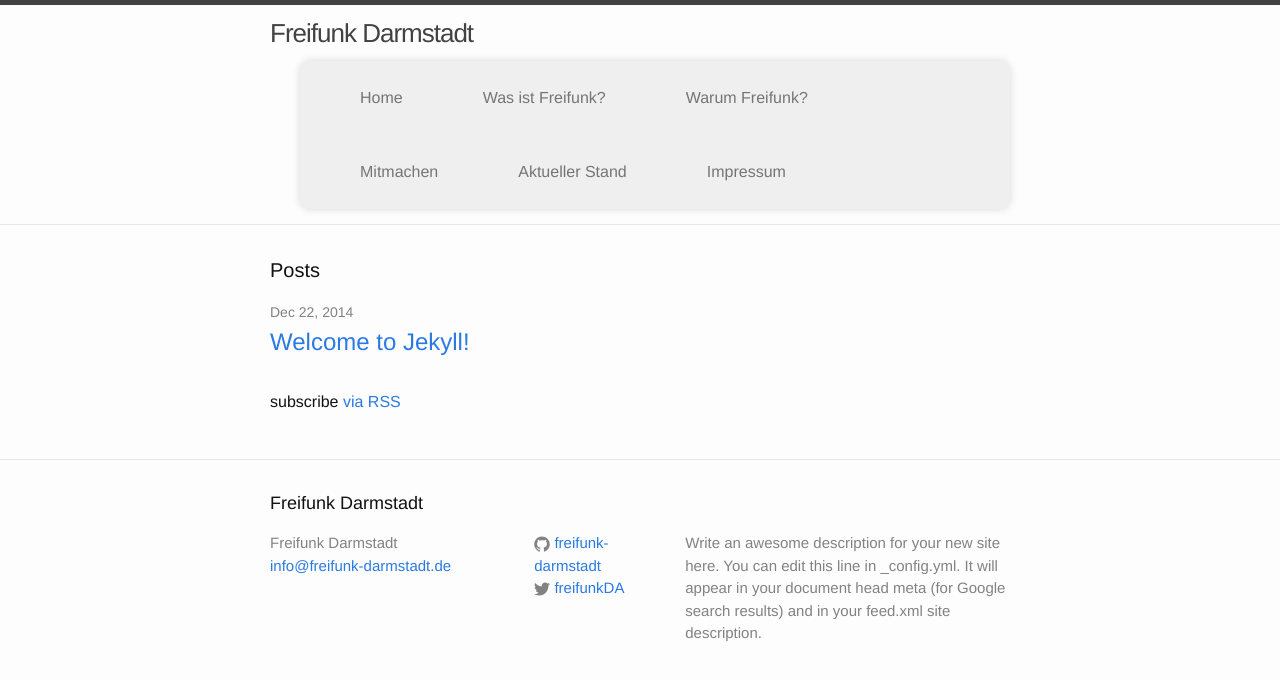
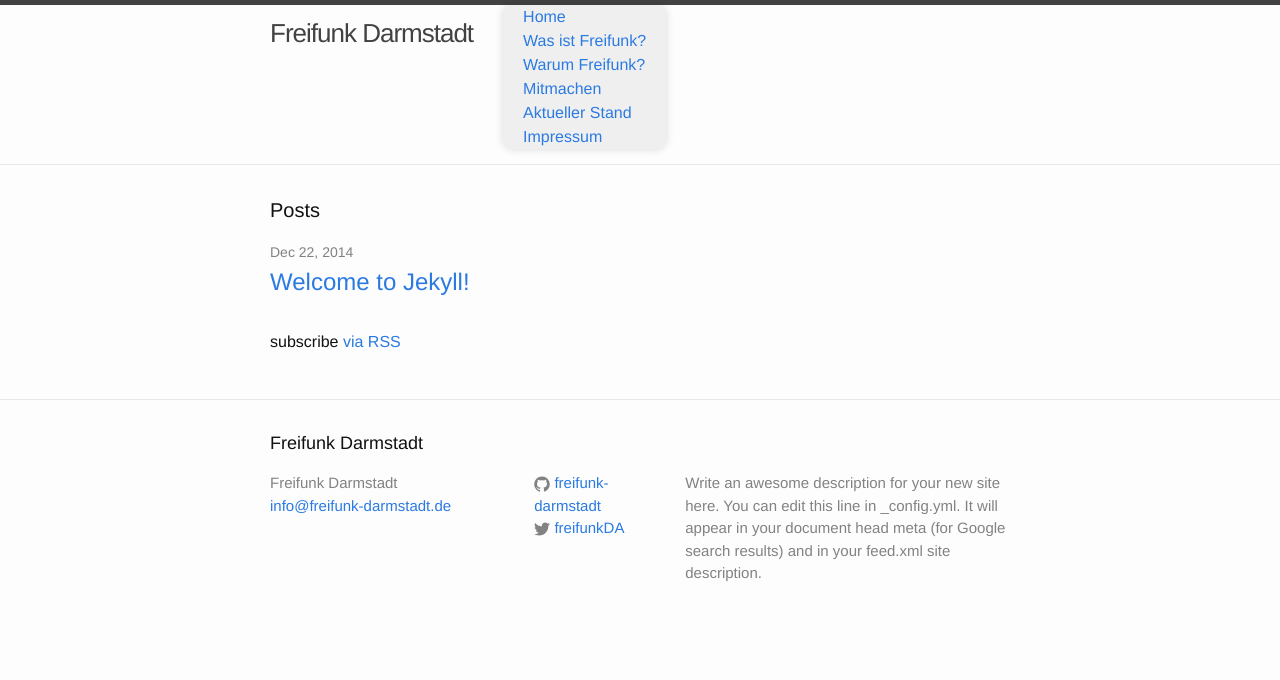
Before and after one commit to mdrenger/darmstadt.freifunk.net, a Jekyll site: the page built from pages/index.html, in a window 1280 px wide. Shown: the top 680 px of the page. Built offline with Jekyll 4.4.1, drawn with Linux system fonts in a browser that asks for light colours.

Commit message:
changed menu layout

```diff
--- a/_sass/_layout.scss
+++ b/_sass/_layout.scss
@@ -46,23 +46,6 @@
 	content: ""; clear: both; display: block;
 }
 
-nav div.trigger ul li {
-	float: left;
-}
-	nav div.trigger ul li:hover {
-		background: #4b545f;
-		background: linear-gradient(top, #4f5964 0%, #5f6975 40%);
-		background: -moz-linear-gradient(top, #4f5964 0%, #5f6975 40%);
-		background: -webkit-linear-gradient(top, #4f5964 0%,#5f6975 40%);
-	}
-		nav ul li:hover a {
-			color: #fff;
-		}
-
-	nav div.trigger ul li a {
-		display: block; padding: 25px 40px;
-		color: #757575; text-decoration: none;
-	}
 
 /**
  * Site footer
```
